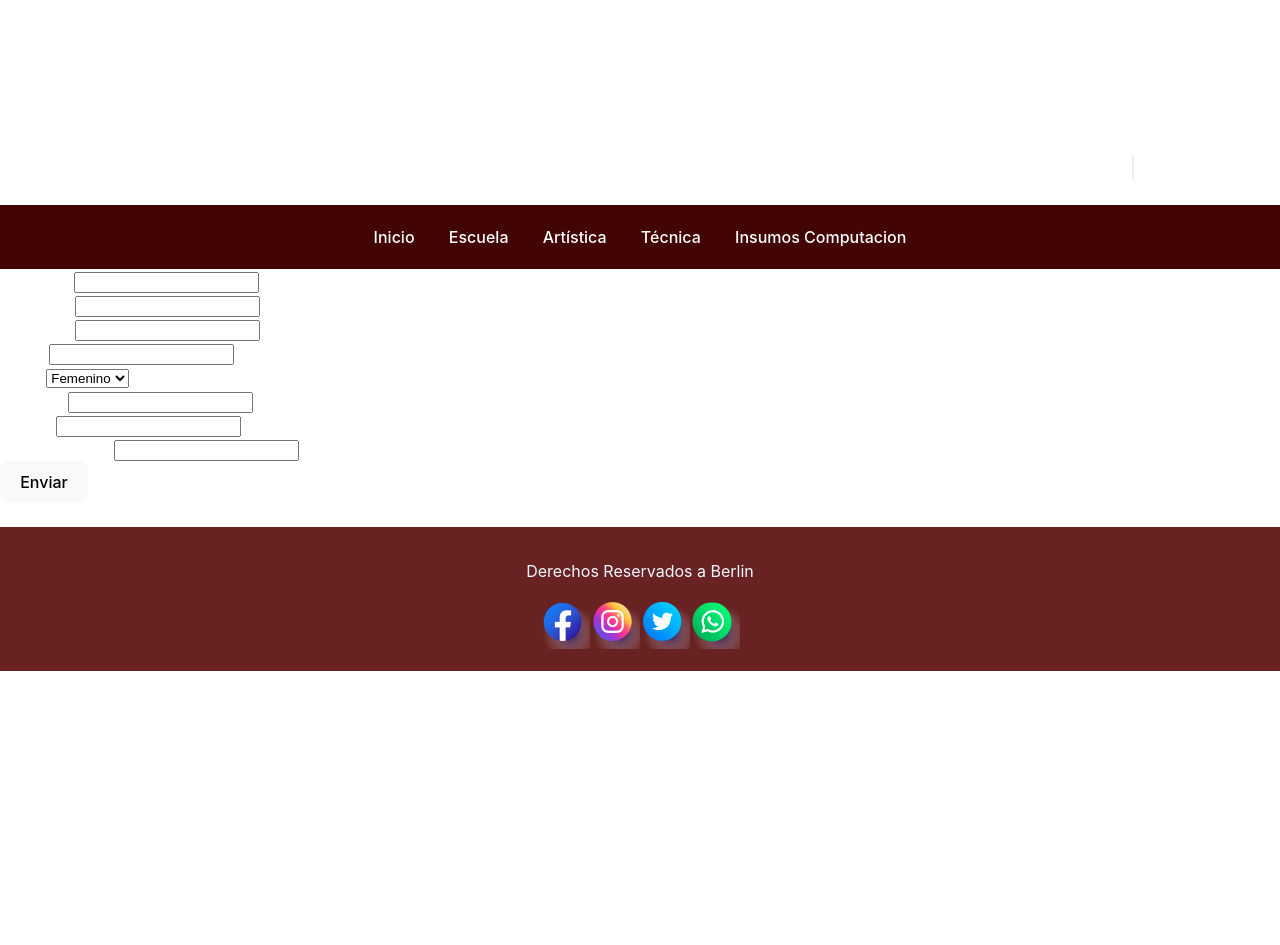
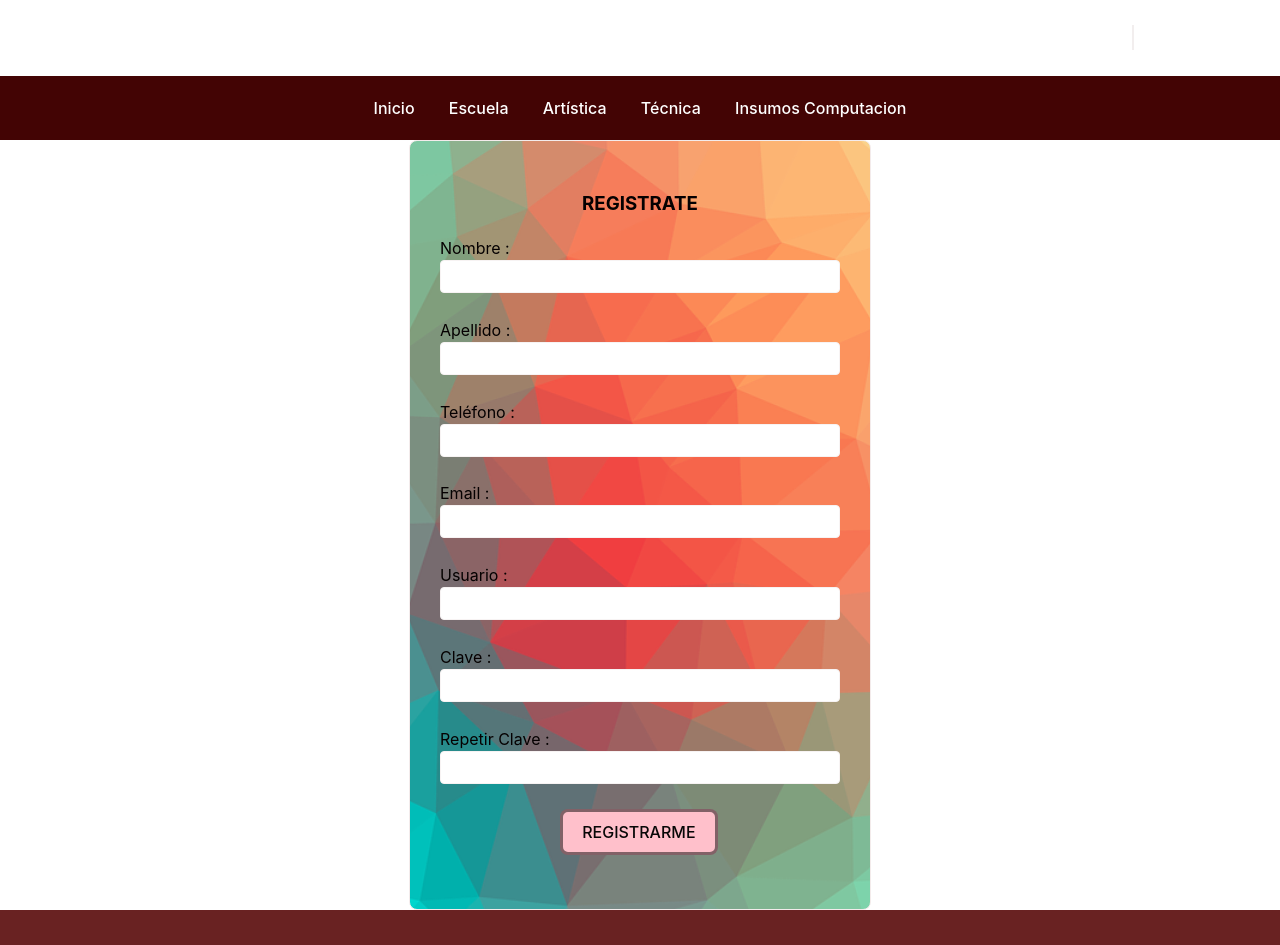
Before and after one commit to monikalipsa/PROYECTO-REACT-VITE, a React (Vite) app: page /registrarme in a window 1280 px wide. Shown: the top 945 px of the page. Before the commit the page ends 800 px from the top, so only its background shows below. Built offline with nearby package versions, Linux system fonts and the light colour scheme.

Commit message:
finalizados forms

```diff
--- a/src/components/formulario/Formulario.css
+++ b/src/components/formulario/Formulario.css
@@ -39,7 +39,7 @@
 
 .boton{
   margin-left: 100px;
-  margin-left: 100px;
+
 }
 
 .ubicacion {
--- a/src/components/formulario/Registro.css
+++ b/src/components/formulario/Registro.css
@@ -1,4 +1,5 @@
-.registrarme {
+
+.formulario {
   background-image: url(../../assets/img/fondoForm.png);
   background-size: cover;
   background-position: center;
@@ -9,31 +10,20 @@
   border-radius: 8px;
   margin-top: 30px;
   margin-bottom: 30px;
-  color: rgb(10, 0, 0);
+  color: rgb(5, 0, 1);
+  width: 400px;
+  margin: 0 auto;
 }
-
-  .registrarme h3 {
+h3 {
   text-align: center;
 }
 
-  .registrarme form {
-    margin-top: 20px;
-  }
 
-  .registrarme form div {
-    margin-bottom: 10px;
-  }
-
-  .registrarme form label {
-    display: block;
-    margin-bottom: 5px;
-  }
-
-  .registrarme form input[type="text"],
-  .registrarme form input[type="tel"],
-  .registrarme form input[type="email"],
-  .registrarme form input[type="password"],
-  .registrarme form select {
+.formulario form input[type="text"],
+.formulario form input[type="tel"],
+.formulario form input[type="email"],
+.formulario form input[type="password"],
+.formulario form select {
     width: 100%;
     padding: 8px;
     border: 1px solid #f7f3f3;
@@ -41,23 +31,65 @@
     box-sizing: border-box;
   }
 
-  .registrarme form select {
-    cursor: pointer;
+.error-message {
+  color: rgb(250, 247, 247);
+  font-size: 0.9em;
+  margin-top: 10px;
+  margin-bottom: 25px;
 }
 
-  .registrarme form .input-field {
-    width: calc(100% - 2px);
+.submit-button{
+  background-color: pink;
+}
+.submit-button:hover{
+  background: #03e9f4;
+  color: #030400;
+  box-shadow: 0 0 5px #03e9f4,
+              0 0 25px #03e9f4,
+              0 0 50px #03e9f4,
+              0 0 200px #03e9f4;
+   -webkit-box-reflect:below 1px linear-gradient(transparent, #0005);
 }
 
-  .registrarme form .boton {
-    margin-top: 30px;
 
+
+.mensaje {
+  margin-top: 10px;
+  font-weight: bold;
 }
-  .boton{
-width: 50%;
-cursor: pointer;
-text-align: center;
-margin-left: 90px;
+
+.submit-button {
+  position:relative;
+  justify-content: center;
+  align-items: center;
+  border: 3px solid rgba(7, 5, 5, 0.5);
+  color: #080707;
+  text-transform: uppercase;
+  margin-left: 120px;
+
+
 
 
 }
+.boton span{
+  position: absolute;
+  display: block;
+
+
+}
+.boton span:nth-child(){
+  top: 0;
+  left: 0;
+  width: 100%;
+  height: 8px;
+  background: linear-gradient(90deg,transparent,#03e9f4);
+  animation: animate1 2s linear infinite;
+}
+@keyframes animate{
+  0%{
+      left: -100%;
+  }
+  50%,100%{
+      left: 100%;
+  }
+}
--- a/src/components/formulario/Registro.jsx
+++ b/src/components/formulario/Registro.jsx
@@ -1,6 +1,6 @@
-//  import React, { useState } from 'react';
+
 //  import Boton from '../../components/boton/Boton';
-//  import './Registro.css';
+  import './Registro.css';
 
 
 
@@ -88,33 +88,46 @@
 //  }
 
 //  export default Registro;
+
+import Boton from '../boton/Boton';
 import React, { useState } from 'react';
 
-function FormularioContacto() {
+function Registro() {
     const [mensaje, setMensaje] = useState('');
     const [camposObligatoriosError, setCamposObligatoriosError] = useState('');
+    const [errores, setErrores] = useState({
+        nombre: '',
+        apellido: '',
+        email: '',
+        telefono: '',
+        usuario: '',
+        clave: '',
+        repetirClave: ''
+    });
 
-    const validarCampo = (elemento) => {
-        const campo = elemento.value.trim();
-        const error = document.getElementById('error_' + elemento.id);
-
-        if (!campo) {
-            error.innerText = 'Este campo es obligatorio';
-            elemento.classList.add('error');
+    const validarCampo = (campo, valor) => {
+        if (!valor.trim()) {
+            setErrores(prevState => ({
+                ...prevState,
+                [campo]: 'Este campo es obligatorio'
+            }));
             return false;
         } else {
-            error.innerText = '';
-            elemento.classList.remove('error');
+            setErrores(prevState => ({
+                ...prevState,
+                [campo]: ''
+            }));
             return true;
         }
     };
 
     const validarFormulario = () => {
-        const camposObligatorios = ['nombre', 'apellido', 'email', 'telefono'];
+        const camposObligatorios = ['nombre', 'apellido', 'email', 'telefono', 'usuario', 'clave', 'repetirClave'];
         let camposIncompletos = false;
 
         camposObligatorios.forEach(campo => {
-            if (!validarCampo(document.getElementById(campo))) {
+            const valor = document.getElementById(campo).value;
+            if (!validarCampo(campo, valor)) {
                 camposIncompletos = true;
             }
         });
@@ -127,10 +140,7 @@ function FormularioContacto() {
     };
 
     const enviarFormulario = () => {
-        // Aquí iría tu lógica de enviar el formulario
-        // Por ejemplo, utilizando fetch o axios para enviar los datos a un servidor
-        // Y luego mostrar el mensaje de éxito o error recibido del servidor
-        setMensaje('Mensaje enviado correctamente');
+        setMensaje('Registro correcto');
         resetearFormulario();
     };
 
@@ -138,60 +148,57 @@ function FormularioContacto() {
         document.getElementById('form_contacto').reset();
     };
 
+     const handlerClicBoton = () => {
+         alert('INGRESANDO');}
+
     return (
         <section className="formulario">
-            <form id="form_contacto">
+              <h3>REGISTRATE</h3>
+            <form >
                 <div>
                     <label htmlFor="nombre">Nombre : </label>
-                    <input type="text" id="nombre" name="nombre" className="input-field" />
-                    <div id="error_nombre" className="error-message"></div>
+                    <input type="text" id="nombre" name="nombre" className="input-field" onBlur={(e) => validarCampo(e.target.name, e.target.value)} />
+                    <div className="error-message">{errores.nombre}</div>
                 </div>
                 <div>
                     <label htmlFor="apellido">Apellido : </label>
-                    <input type="text" id="apellido" name="apellido" className="input-field" />
-                    <div id="error_apellido" className="error-message"></div>
+                    <input type="text" id="apellido" name="apellido" className="input-field" onBlur={(e) => validarCampo(e.target.name, e.target.value)} />
+                    <div className="error-message">{errores.apellido}</div>
                 </div>
                 <div>
                     <label htmlFor="telefono">Teléfono :</label>
                     <input type="tel" id="telefono" name="telefono" className="input-field" />
                 </div>
+                <br />
                 <div>
                     <label htmlFor="email">Email :</label>
-                    <input type="text" id="email" name="email" className="input-field" />
-                    <div id="error_email" className="error-message"></div>
+                    <input type="text" id="email" name="email" className="input-field" onBlur={(e) => validarCampo(e.target.name, e.target.value)} />
+                    <div className="error-message">{errores.email}</div>
                 </div>
                 <div>
-                    <label htmlFor="tipoContacto">Sexo :</label>
-                    <select id="tipoContacto" name="tipoContacto" className="input-field">
-                        <option value="soporte">Femenino</option>
-                        <option value="ventas">Masculino</option>
-                    </select>
-                    <div id="error_tipoContacto" className="error-message"></div>
-                </div>
-
-                <div>
-                    <label htmlFor="apellido">Usuario: </label>
-                    <input type="text" id="usuario" name="usuario" className="input-field" />
-                    <div id="error_usuario" className="error-message"></div>
+                    <label htmlFor="usuario">Usuario :</label>
+                    <input type="text" id="usuario" name="usuario" className="input-field" onBlur={(e) => validarCampo(e.target.name, e.target.value)} />
+                    <div className="error-message">{errores.usuario}</div>
                 </div>
                 <div>
-                    <label htmlFor="apellido">Clave : </label>
-                    <input type="text" id="clave" name="clave" className="input-field" />
-                    <div id="error_clave" className="error-message"></div>
-                </div>  <div>
-                    <label htmlFor="apellido">Repetir Clave : </label>
-                    <input type="text" id="repetirClave" name="repetirClave" className="input-field" />
-                    <div id="error_repetirClave" className="error-message"></div>
+                    <label htmlFor="clave">Clave :</label>
+                    <input type="password" id="clave" name="clave" className="input-field" onBlur={(e) => validarCampo(e.target.name, e.target.value)} />
+                    <div className="error-message">{errores.clave}</div>
                 </div>
+                <div>
+                    <label htmlFor="repetirClave">Repetir Clave :</label>
+                    <input type="password" id="repetirClave" name="repetirClave" className="input-field" onBlur={(e) => validarCampo(e.target.name, e.target.value)} />
+                    <div className="error-message">{errores.repetirClave}</div>
+                </div>
+                <div id="camposObligatorios" className="error-message">{camposObligatoriosError}</div>
 
+                 <button type="button" id="enviarBtn" className="submit-button" onClick={() => { setCamposObligatoriosError(''); validarFormulario(); }}>Registrarme</button>
 
-                <div id="camposObligatorios" className="error-message">{camposObligatoriosError}</div>
-                <button type="button" id="enviarBtn" className="submit-button" onClick={() => { setCamposObligatoriosError(''); validarFormulario(); }}>Enviar</button>
-                <div id="mensaje" className="mensaje">{mensaje}</div>
+                {/* <div id="mensaje" className="mensaje">{mensaje}</div> */}
             </form>
             <br />
         </section>
     );
 }
 
-export default FormularioContacto;
+export default Registro;
```
Lines whose indentation alone changed are shown as unchanged.
